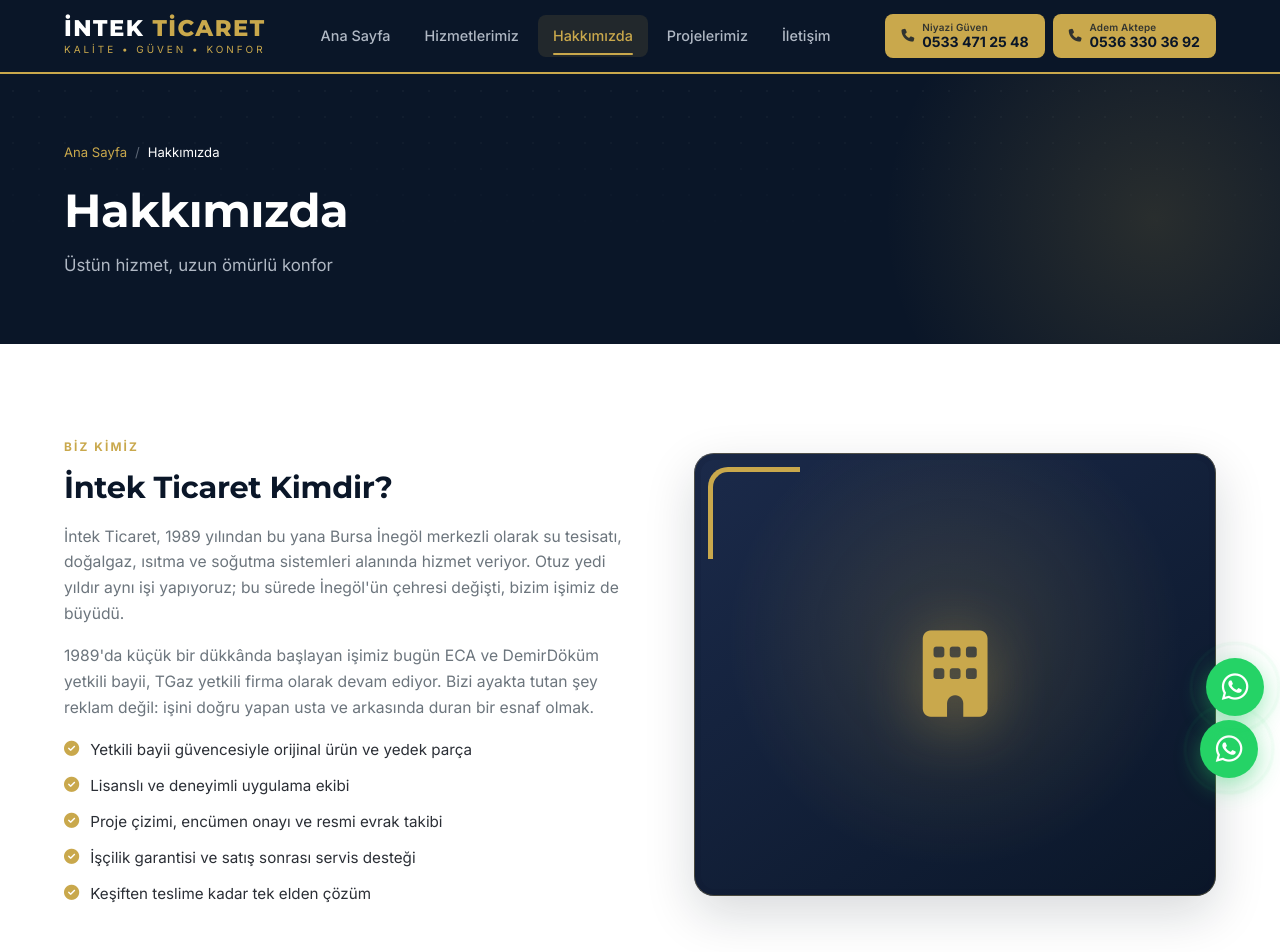
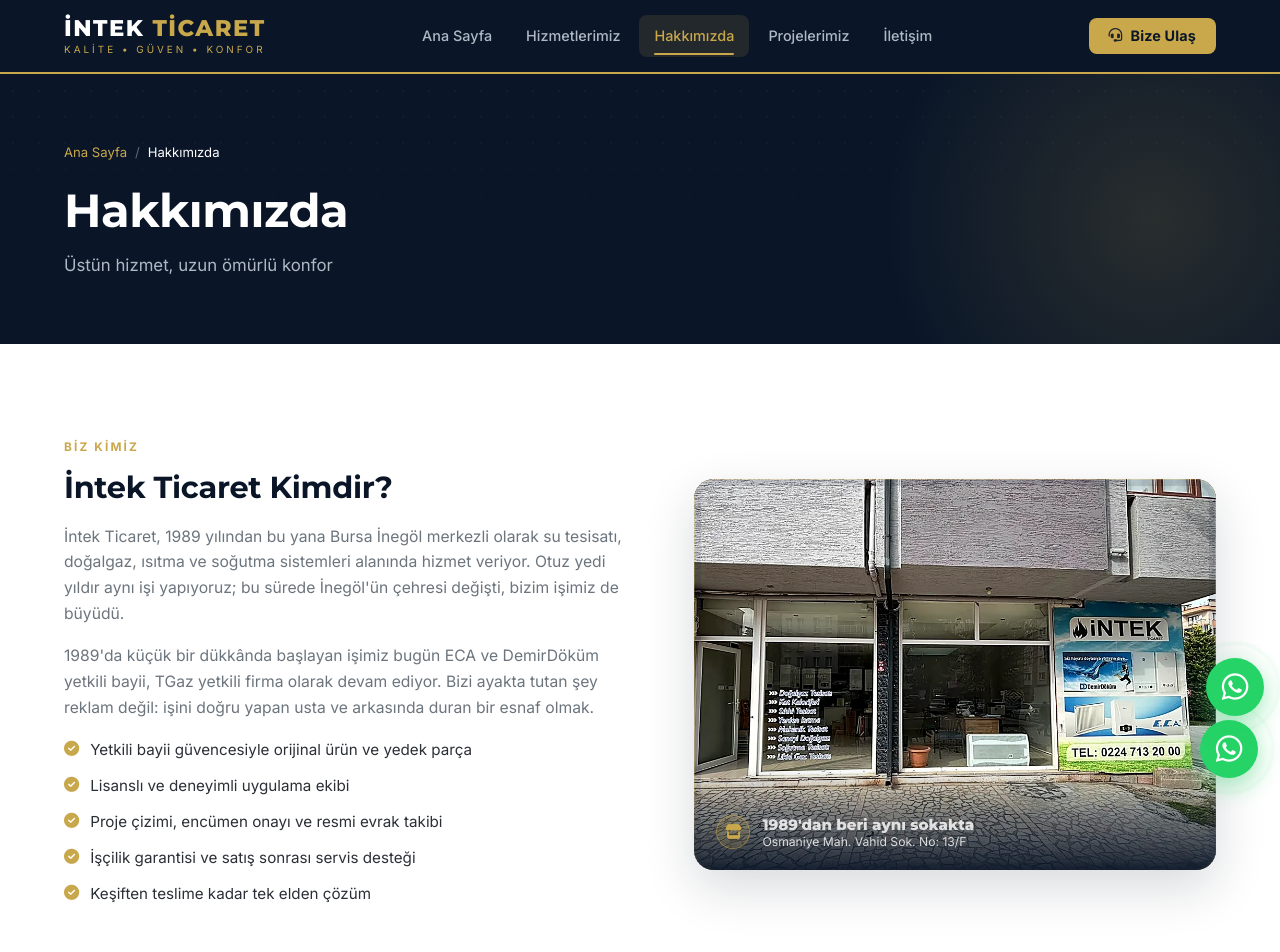
Before and after one commit to Rahmibkts/intek-ticaret, a website: page hakkimizda.html in a window 1280 px wide. Shown: the top 952 px of the page. Drawn offline with Linux system fonts and the light colour scheme.

Commit message:
Header tek 'Bize Ulas' CTA; iletisim 3 kisi (Yusuf Guven eklendi), sagdaki WhatsApp karti kaldirildi, harita yeni adres; hakkimizda magaza fotografi

```diff
--- a/css/style.css
+++ b/css/style.css
@@ -369,6 +369,8 @@ p { color: var(--gray); }
   opacity: .78; text-transform: none;
 }
 .header-cta i { font-size: .8rem; opacity: .8; }
+.header-cta--single { font-size: .9rem; font-weight: 800; letter-spacing: .01em; padding: 10px 20px; }
+.header-cta--single i { font-size: .86rem; opacity: .9; }
 
 .hamburger {
   display: none; flex-direction: column; gap: 5px; padding: 8px;
@@ -980,14 +982,29 @@ p { color: var(--gray); }
 
 .about-image {
   position: relative; border-radius: var(--radius-lg);
-  overflow: hidden; aspect-ratio: 4 / 3.4;
+  overflow: hidden; aspect-ratio: 4 / 3;
   box-shadow: var(--shadow-lg);
-  display: flex; align-items: center; justify-content: center;
-  background:
-    radial-gradient(circle at 50% 42%, rgba(201,168,76,.18), transparent 62%),
-    linear-gradient(145deg, var(--navy-mid), var(--navy));
-}
-.about-image img { width: 100%; height: 100%; object-fit: cover; }
+  background: var(--navy);
+}
+.about-image picture { display: block; width: 100%; height: 100%; }
+.about-image img { width: 100%; height: 100%; object-fit: cover; display: block; transition: transform .8s ease; }
+.about-image:hover img { transform: scale(1.04); }
+.about-image-cap {
+  position: absolute; left: 0; right: 0; bottom: 0; z-index: 3;
+  display: flex; align-items: center; gap: 12px;
+  padding: 46px 22px 20px;
+  background: linear-gradient(to top, rgba(10,22,40,.94), rgba(10,22,40,.5) 55%, transparent);
+  color: var(--white);
+}
+.about-image-cap i {
+  flex: 0 0 auto; font-size: .92rem; color: var(--gold);
+  width: 34px; height: 34px; border-radius: 50%;
+  background: rgba(201,168,76,.16); border: 1px solid rgba(201,168,76,.5);
+  display: flex; align-items: center; justify-content: center;
+}
+.about-image-cap span { display: flex; flex-direction: column; line-height: 1.3; }
+.about-image-cap b { font-family: var(--font-head); font-size: .94rem; font-weight: 800; }
+.about-image-cap span { font-size: .76rem; opacity: .82; }
 .about-image > i {
   position: relative; z-index: 3;
   font-size: clamp(3.4rem, 8vw, 5.4rem);
@@ -1104,6 +1121,10 @@ p { color: var(--gray); }
   flex-wrap: wrap; justify-content: center;
 }
 .wa-only-buttons .btn { flex: 1 1 200px; }
+.wa-only-buttons .btn .wa-num {
+  display: block; font-size: .74rem; font-weight: 600;
+  opacity: .82; letter-spacing: .01em; margin-top: 2px;
+}
 .wa-only-note {
   font-size: .82rem; color: var(--muted, #6b7280);
   display: flex; align-items: center; justify-content: center; gap: 7px;
--- a/hakkimizda.html
+++ b/hakkimizda.html
@@ -28,7 +28,7 @@
   <link rel="preconnect" href="https://fonts.gstatic.com" crossorigin>
   <link href="https://fonts.googleapis.com/css2?family=Inter:wght@300;400;500;600;700&amp;family=Montserrat:wght@600;700;800&amp;display=swap" rel="stylesheet">
   <link rel="stylesheet" href="https://cdnjs.cloudflare.com/ajax/libs/font-awesome/6.5.1/css/all.min.css">
-  <link rel="stylesheet" href="css/style.css?v=2.9">
+  <link rel="stylesheet" href="css/style.css?v=3.0">
 </head>
 <body>
 
@@ -49,8 +49,7 @@
         <a href="iletisim.html">İletişim</a>
       </nav>
       <div class="header-ctas">
-        <a href="tel:+905334712548" class="header-cta"><i class="fas fa-phone" aria-hidden="true"></i><span class="cta-txt"><small>Niyazi Güven</small>0533 471 25 48</span></a>
-        <a href="tel:+905363303692" class="header-cta"><i class="fas fa-phone" aria-hidden="true"></i><span class="cta-txt"><small>Adem Aktepe</small>0536 330 36 92</span></a>
+        <a href="iletisim.html" class="header-cta header-cta--single"><i class="fas fa-headset" aria-hidden="true"></i><span class="cta-txt">Bize Ulaş</span></a>
       </div>
       <button class="hamburger" aria-label="Menü" aria-expanded="false" aria-controls="ana-menu">
         <span></span><span></span><span></span>
@@ -91,9 +90,15 @@
             <li><i class="fas fa-check-circle" aria-hidden="true"></i> Keşiften teslime kadar tek elden çözüm</li>
           </ul>
         </div>
-        <div class="about-image" role="img" aria-label="İntek Ticaret">
-          <i class="fas fa-building" aria-hidden="true"></i>
-          <span class="corner" aria-hidden="true"></span>
+        <div class="about-image">
+          <picture>
+            <source srcset="images/magaza/magaza-hakkimizda.webp" type="image/webp">
+            <img src="images/magaza/magaza-hakkimizda.jpg" alt="İntek Ticaret mağaza cephesi — İnegöl, Bursa" loading="lazy" decoding="async" width="1000" height="750">
+          </picture>
+          <div class="about-image-cap">
+            <i class="fas fa-store" aria-hidden="true"></i>
+            <span><b>1989'dan beri aynı sokakta</b>Osmaniye Mah. Vahid Sok. No: 13/F</span>
+          </div>
         </div>
       </div>
     </div>
```
Also changed, not shown: hizmetler.html (+2 -3 lines), iletisim.html (+12 -18 lines), index.html (+2 -3 lines), projelerimiz.html (+2 -3 lines), dist/css/style.css, dist/hakkimizda.html, dist/hizmetler.html, dist/iletisim.html, dist/images/magaza/magaza-hakkimizda.jpg (added), dist/images/magaza/magaza-hakkimizda.webp (added), dist/index.html, dist/projelerimiz.html, images/magaza/magaza-hakkimizda.jpg (added), images/magaza/magaza-hakkimizda.webp (added), 1 other file.
